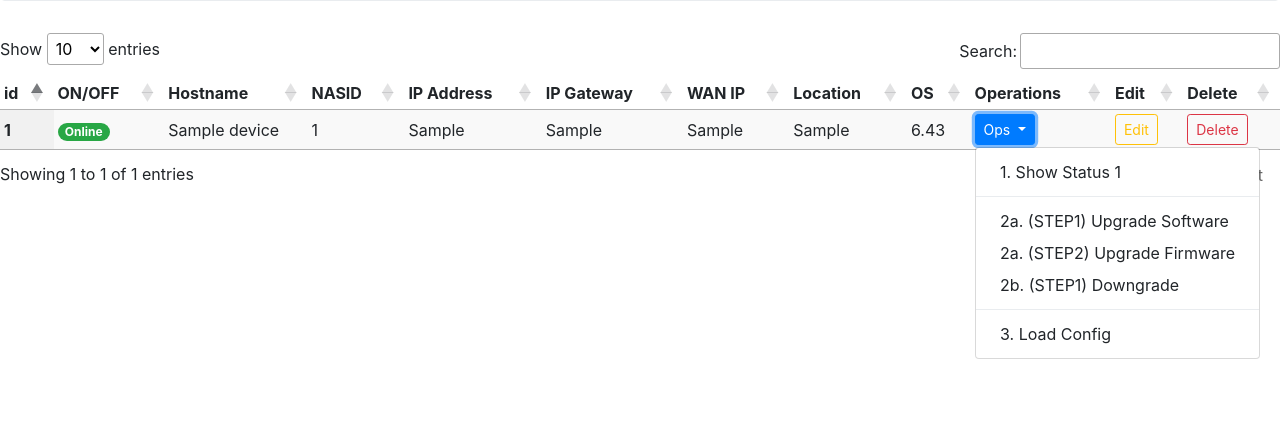
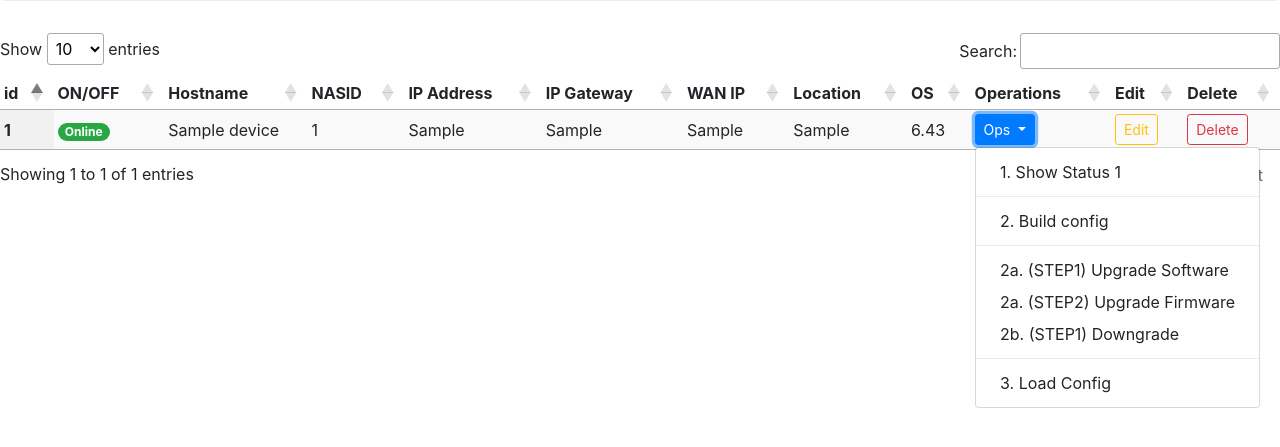
Before and after one commit to andreistefanciprian/flask_device_automation_tool, a Flask app: page /devices/list in a window 1280 px wide, after a click on "Ops". Shown: the part 324-771 px from the top of the page. Run offline with Flask 2, Linux system fonts and the light colour scheme; tables that the repository leaves empty hold one stand-in row (values such as "Sample post"); some libraries are stand-ins or nearby versions.

Commit message:
adding functionality to build configs

```diff
--- a/sabi/devices/templates/list.html
+++ b/sabi/devices/templates/list.html
@@ -48,7 +48,9 @@
                 Ops
               </button>
               <div class="dropdown-menu">
-                <a class="dropdown-item" href="{{ url_for('devices.ops_status', device_id=device.id) }}" target="_blank">1. Show Status {{ device.id }}</a>
+                <a class="dropdown-item" href="{{ url_for('devices.ops_status', device_id=device.id) }}" target="show_status">1. Show Status {{ device.id }}</a>
+                <div class="dropdown-divider"></div>
+                <a class="dropdown-item" href="{{ url_for('devices.ops_build_config', device_id=device.id) }}" target="build_config">2. Build config</a>
                 <div class="dropdown-divider"></div>
                 <a class="dropdown-item" href="#">2a. (STEP1) Upgrade Software</a>
                 <a class="dropdown-item" href="#">2a. (STEP2) Upgrade Firmware</a>
--- a/sabi/devices/views.py
+++ b/sabi/devices/views.py
@@ -123,3 +123,26 @@ def ops_status(device_id):
         system_routerboard_out=system_routerboard_out,
         system_package_out=system_package_out,
         ip_route_out=ip_route_out)
+
+
+# Build config
+
+from sabi.devices.device_ops import build_config
+
+@devices_blueprint.route('/<int:device_id>/build_config', methods=['GET', 'POST'])
+def ops_build_config(device_id):
+
+    device = Device.query.get_or_404(device_id)
+
+    config_template = "mikrotik_config.rsc"
+    device_wan = device.wan
+    device_hostname = device.hostname
+    device_gateway = device.gateway
+
+    cfg_output = build_config(config_template, VHOSTNAME=device_hostname, VMKTWANIP=device_wan, VMKTWANGW=device_gateway)
+
+    return render_template('ops_config.html',
+        device_wan=device_wan,
+        device_hostname=device_hostname,
+        device_gateway=device_gateway,
+        cfg_output=cfg_output)
```
Also changed, not shown: sabi/devices/device_ops.py (added, +25 -0 lines), sabi/devices/templates/ops_config.html (added, +15 -0 lines), 1 other file.
